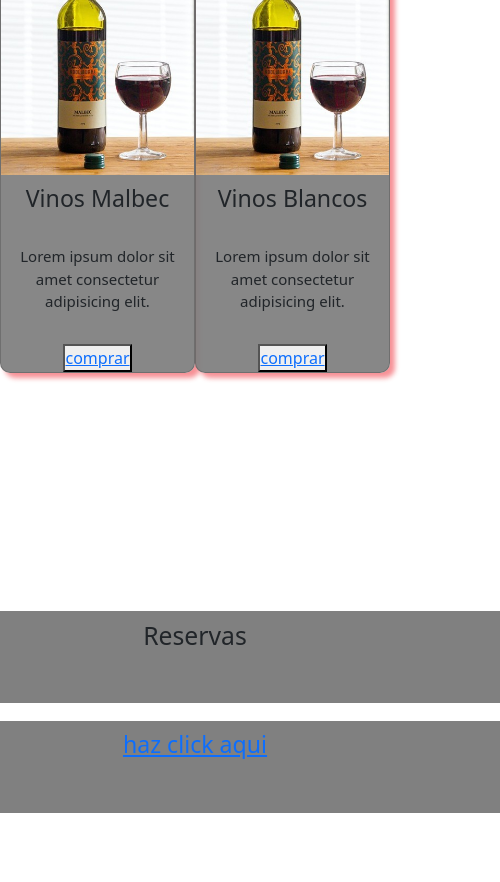
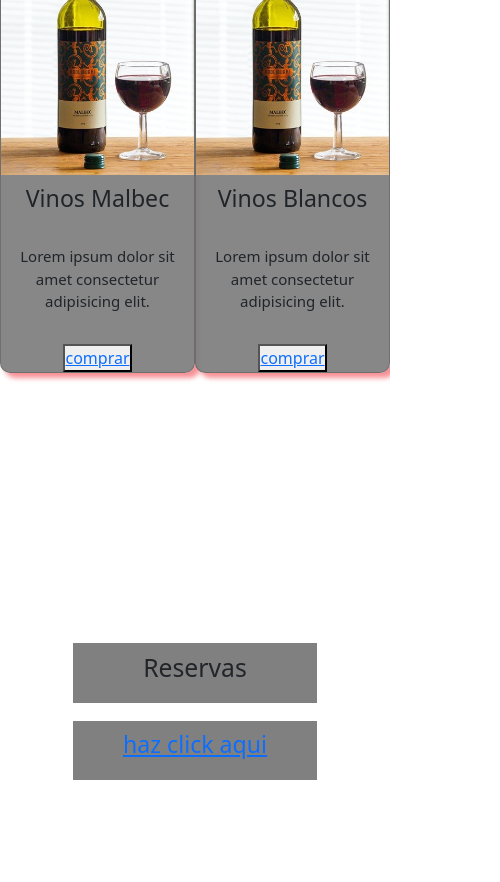
Before and after one commit to jfsalati/bodega-rufina, a plain HTML site: page index.html in a window 390 px wide. Shown: the part 804-1686 px from the top of the page, 500 px wide, since content can reach past the window. Drawn offline with nearby package versions, Linux system fonts and the light colour scheme.

Commit message:
modifique en container-grid en mi css , lo puse en % para que pueda ser responsive

```diff
--- a/css/style.css
+++ b/css/style.css
@@ -91,7 +91,7 @@ p{
     height: 40vh;
     margin: 0;
     display: grid;
-    grid-template: repeat(2,100px) / repeat(3,200px);
+    grid-template: repeat(2,20%) / repeat(3,20%);
     grid-template-areas:
     " itemgrid1 itemgrid1 itemgrid1 "
     " itemgrid2 itemgrid2 itemgrid2"
@@ -122,7 +122,6 @@ footer{
     background-color: rgba(128, 128, 128, 0.262) ;
     text-align:center;
     padding: 15px;
-    /* order: 3; */
 }
 
 
```
